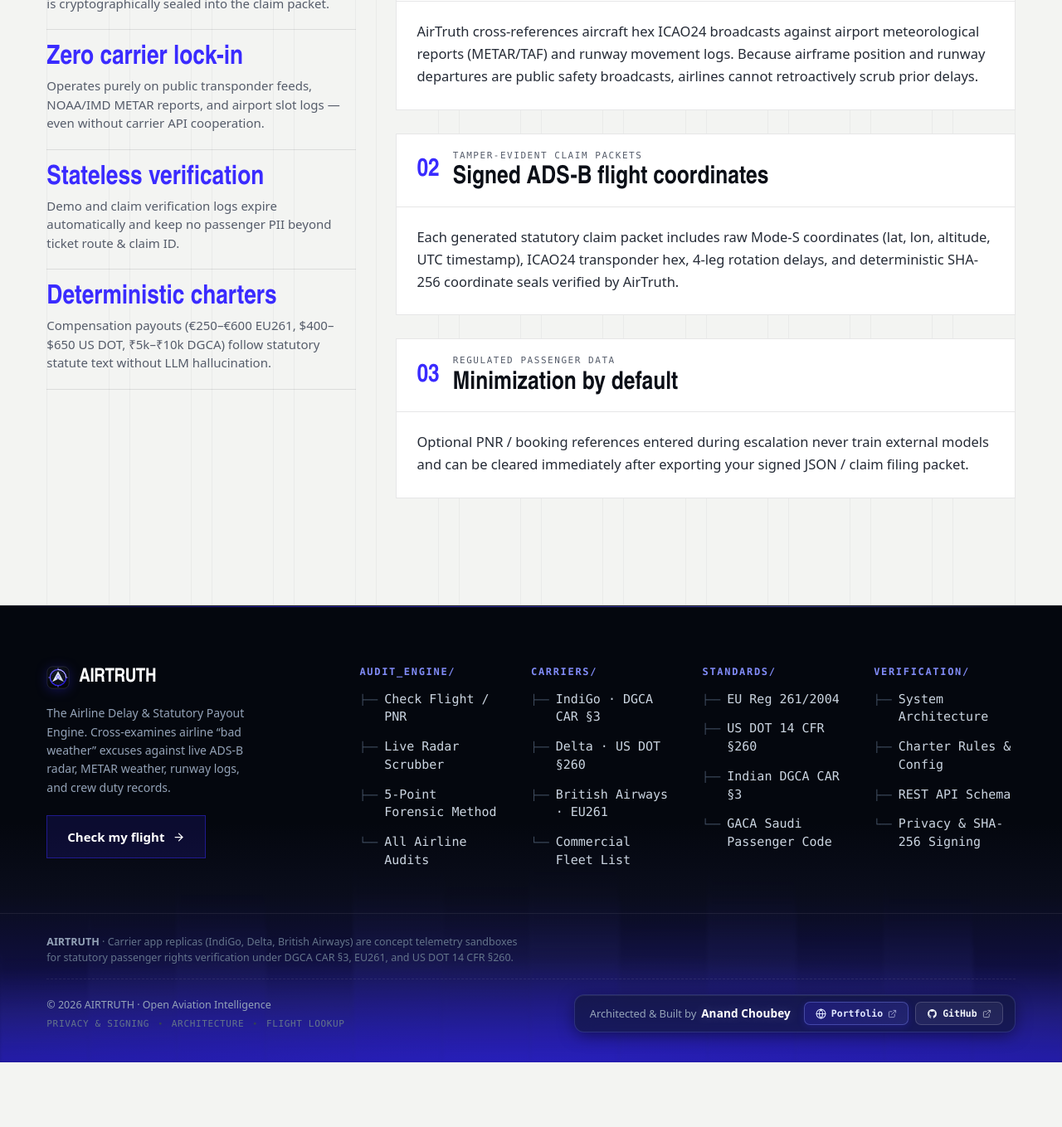
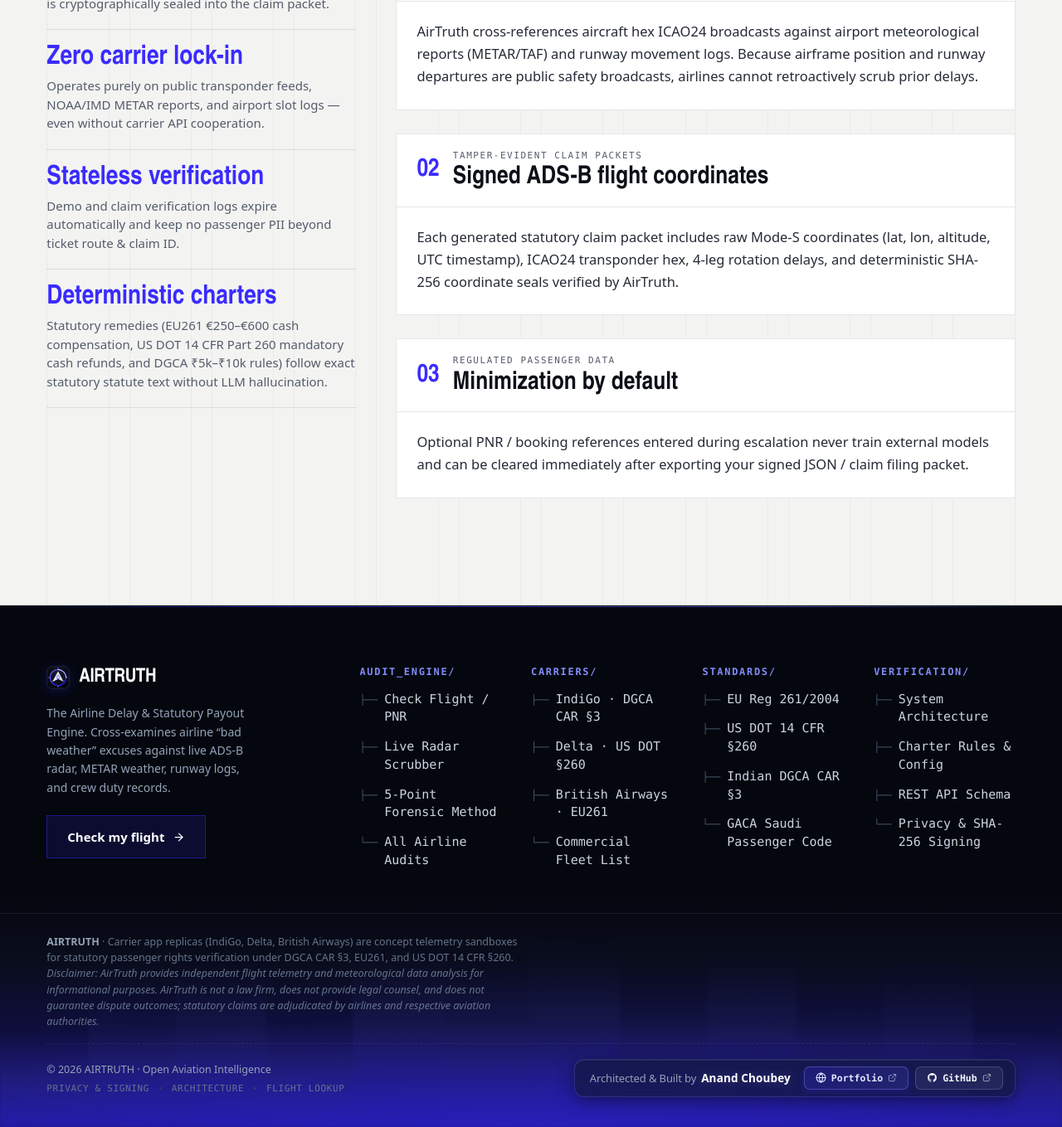
Before and after one commit to isitanand/airtruth, a React (Vite) app in the folder apps/web/: page /privacy in a window 1280 px wide. Shown: the part 539-1898 px from the top of the page at 83% size. Before the commit the page ends 1820 px from the top, so only its background shows below. Built offline with nearby package versions, Linux system fonts and the light colour scheme.

Commit message:
docs: clarify statutory refund remedies and add legal telemetry disclaimer

```diff
--- a/apps/web/src/site/pages/Privacy.tsx
+++ b/apps/web/src/site/pages/Privacy.tsx
@@ -5,7 +5,7 @@ const FACTS: [string, string][] = [
   ['SHA-256 coords', 'Every Mode-S ADS-B coordinate fix and rotation leg is cryptographically sealed into the claim packet.'],
   ['Zero carrier lock-in', 'Operates purely on public transponder feeds, NOAA/IMD METAR reports, and airport slot logs — even without carrier API cooperation.'],
   ['Stateless verification', 'Demo and claim verification logs expire automatically and keep no passenger PII beyond ticket route & claim ID.'],
-  ['Deterministic charters', 'Compensation payouts (€250–€600 EU261, $400–$650 US DOT, ₹5k–₹10k DGCA) follow statutory statute text without LLM hallucination.'],
+  ['Deterministic charters', 'Statutory remedies (EU261 €250–€600 cash compensation, US DOT 14 CFR Part 260 mandatory cash refunds, and DGCA ₹5k–₹10k rules) follow exact statutory statute text without LLM hallucination.'],
 ]
 
 const SECTIONS: [string, string, string][] = [
--- a/apps/web/src/site/parts/ShellChrome.tsx
+++ b/apps/web/src/site/parts/ShellChrome.tsx
@@ -199,7 +199,7 @@ export function Footer({ children }: { children?: ReactNode }) {
 
       <div className="footer-base">
         <p className="footer-note">
-          <strong>AIRTRUTH</strong> &middot; Carrier app replicas (IndiGo, Delta, British Airways) are concept telemetry sandboxes for statutory passenger rights verification under DGCA CAR &sect;3, EU261, and US DOT 14 CFR &sect;260.
+          <strong>AIRTRUTH</strong> &middot; Carrier app replicas (IndiGo, Delta, British Airways) are concept telemetry sandboxes for statutory passenger rights verification under DGCA CAR &sect;3, EU261, and US DOT 14 CFR &sect;260. <em>Disclaimer: AirTruth provides independent flight telemetry and meteorological data analysis for informational purposes. AirTruth is not a law firm, does not provide legal counsel, and does not guarantee dispute outcomes; statutory claims are adjudicated by airlines and respective aviation authorities.</em>
         </p>
 
         <div className="footer-bottom-bar">
```
